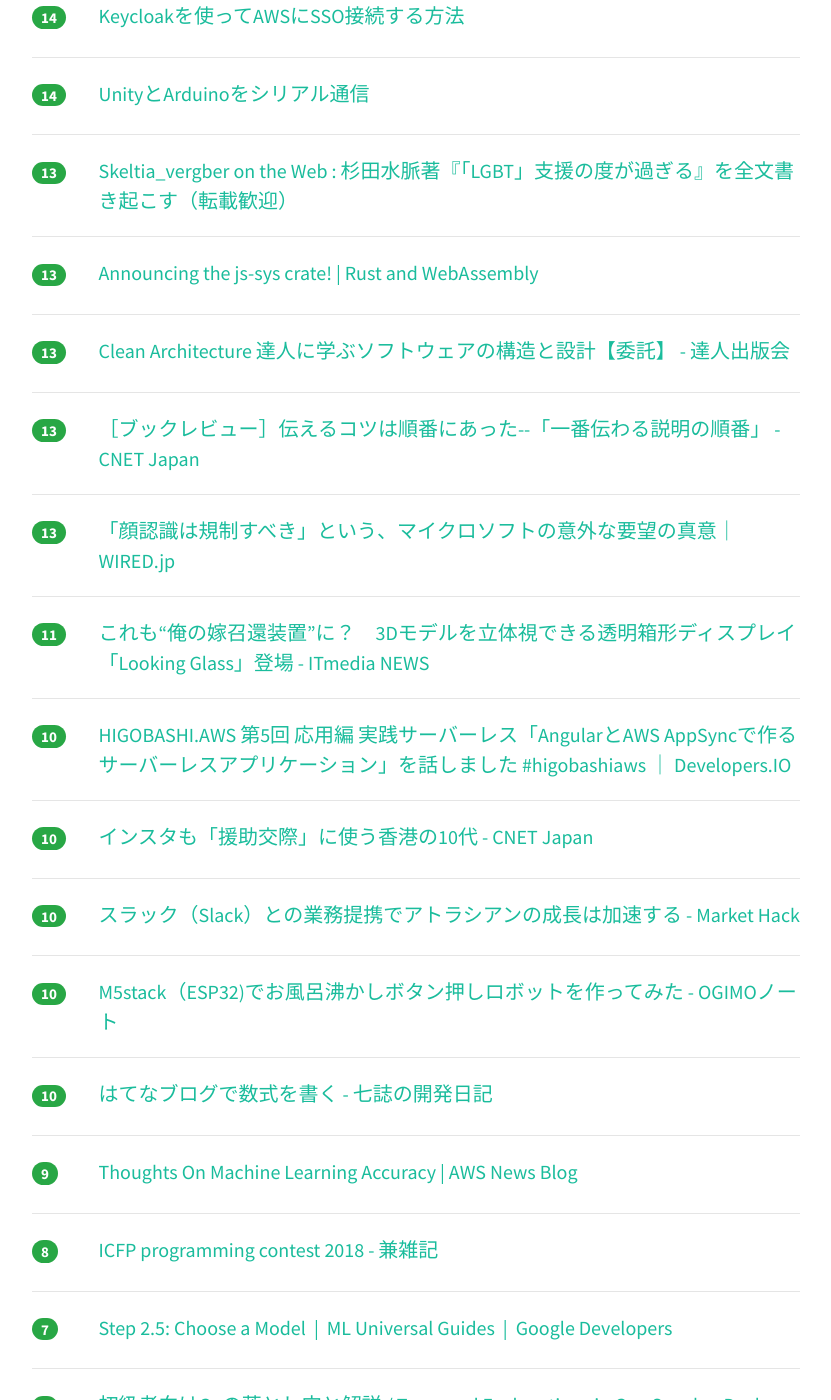
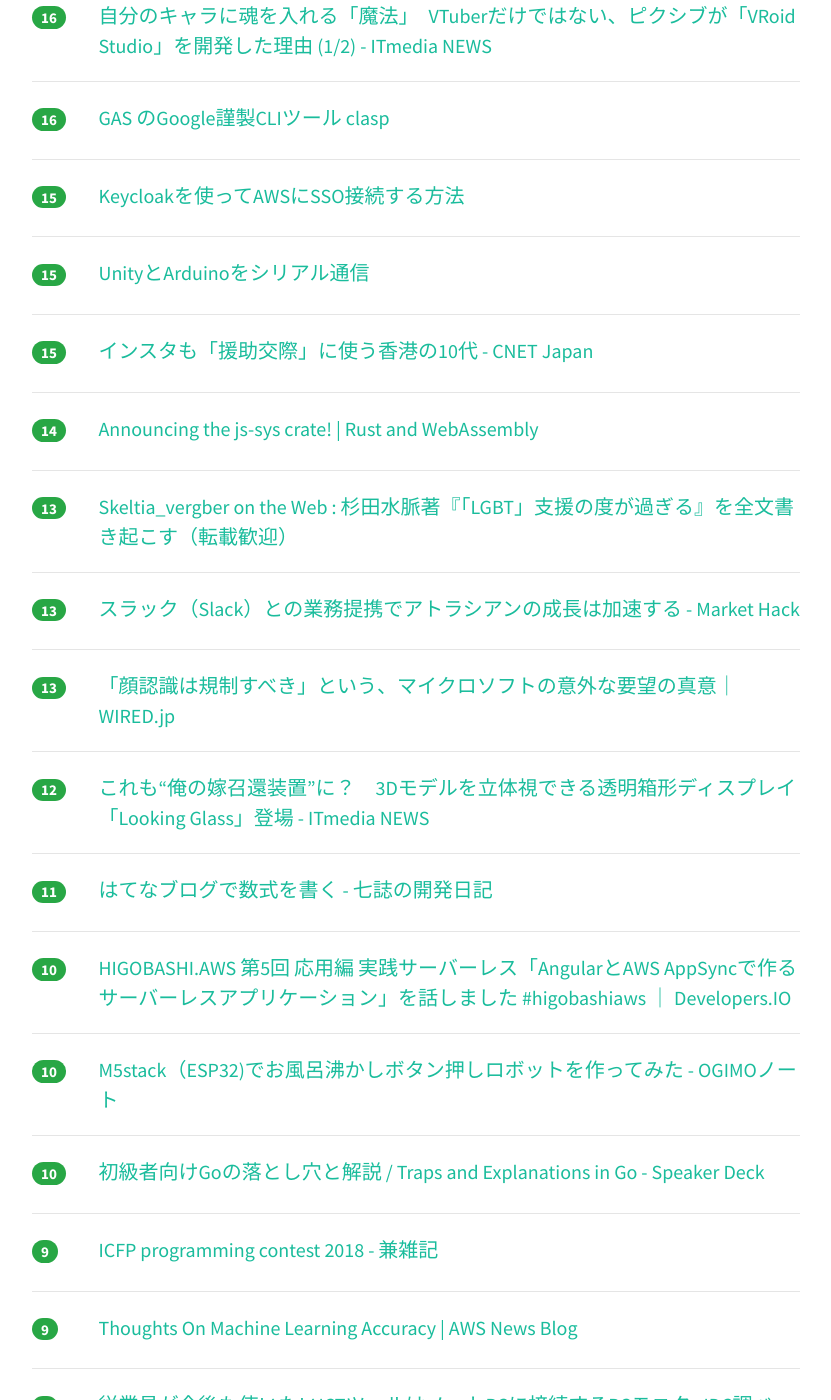
Before and after one commit to yatta47/hatena-matome-site, a Jekyll site: the page built from _posts/2018-07-28-hatena.md, in a window 1280 px wide and 1400 px high, scrolled down 1725 px. Shown: the whole window, without its empty margins (224-1055 px from the left). Built offline with Jekyll 4.4.1, drawn with Linux system fonts in a browser that asks for light colours; nearby versions of some CDN libraries; some of the changed text lies outside the part shown.

Commit message:
Updated 2018-07-28

```diff
--- a/_posts/2018-07-28-hatena.md
+++ b/_posts/2018-07-28-hatena.md
@@ -1,33 +1,38 @@
 ---
 layout: post
 title:  "2018-07-28 はてぶIT"
-date:   2018-07-28 11:00:56
+date:   2018-07-28 12:01:16
 tags: [it-hotentry]
 ---
-36 件のデータあり
+43 件のデータあり
 
 <hr><div class="row">
-<div class="col-1"><span class="badge badge-pill badge-success h2">148</span></div>
+<div class="col-1"><span class="badge badge-pill badge-success h2">163</span></div>
 <div class="col-11"><a href='http://twitter.com/HiromitsuTakagi/status/1022834429356531712' target='_blank'>Hiromitsu Takagiさんのツイート: "全く出鱈目な注意喚起。対策の案内が出鱈目。 https://t.co/gTCApCppvV （ネットワーク報道部記者 郡義之 飯田耕太）"</a></div>
 </div>
 <hr>
 <div class="row">
-<div class="col-1"><span class="badge badge-pill badge-success h2">96</span></div>
+<div class="col-1"><span class="badge badge-pill badge-success h2">110</span></div>
+<div class="col-11"><a href='https://tech.nikkeibp.co.jp/atcl/nxt/news/18/02165/' target='_blank'>多摩のビル建設現場火災、AWS向けデータセンターの可能性が濃厚 | 日経 xTECH（クロステック）</a></div>
+</div>
+<hr>
+<div class="row">
+<div class="col-1"><span class="badge badge-pill badge-success h2">108</span></div>
 <div class="col-11"><a href='http://kabumatome.doorblog.jp/archives/65923409.html' target='_blank'>安藤ハザマ、Amazonの新データセンターと噂の工事中建物を燃やす : 市況かぶ全力２階建</a></div>
 </div>
 <hr>
 <div class="row">
-<div class="col-1"><span class="badge badge-pill badge-success h2">92</span></div>
-<div class="col-11"><a href='https://tech.nikkeibp.co.jp/atcl/nxt/news/18/02165/' target='_blank'>多摩のビル建設現場火災、AWS向けデータセンターの可能性が濃厚 | 日経 xTECH（クロステック）</a></div>
-</div>
-<hr>
-<div class="row">
-<div class="col-1"><span class="badge badge-pill badge-success h2">59</span></div>
+<div class="col-1"><span class="badge badge-pill badge-success h2">86</span></div>
 <div class="col-11"><a href='http://nomolk.hatenablog.com/entry/2018/07/28/005600' target='_blank'>Python+OpenCVで居眠りを検出してArduinoでエアコンの設定温度を下げる - nomolkのブログ</a></div>
 </div>
 <hr>
 <div class="row">
-<div class="col-1"><span class="badge badge-pill badge-success h2">29</span></div>
+<div class="col-1"><span class="badge badge-pill badge-success h2">44</span></div>
+<div class="col-11"><a href='https://blog.amedama.jp/entry/2018/07/28/003342' target='_blank'>Python: Selenium + Headless Chrome で Web ページ全体のスクリーンショットを撮る - CUBE SUGAR CONTAINER</a></div>
+</div>
+<hr>
+<div class="row">
+<div class="col-1"><span class="badge badge-pill badge-success h2">35</span></div>
 <div class="col-11"><a href='https://qiita.com/cawpea/items/c6cc6e2b9baaec1bca62' target='_blank'>Vue.jsで開発を始める前に決めておきたい事</a></div>
 </div>
 <hr>
@@ -38,12 +43,12 @@ tags: [it-hotentry]
 <hr>
 <div class="row">
 <div class="col-1"><span class="badge badge-pill badge-success h2">21</span></div>
-<div class="col-11"><a href='https://blog.amedama.jp/entry/2018/07/28/003342' target='_blank'>Python: Selenium + Headless Chrome で Web ページ全体のスクリーンショットを撮る - CUBE SUGAR CONTAINER</a></div>
+<div class="col-11"><a href='https://qiita.com/msssgur/items/a0c4ceeabb68e9ed9743' target='_blank'>chrootとDockerの使い分け</a></div>
 </div>
 <hr>
 <div class="row">
 <div class="col-1"><span class="badge badge-pill badge-success h2">20</span></div>
-<div class="col-11"><a href='https://qiita.com/msssgur/items/a0c4ceeabb68e9ed9743' target='_blank'>chrootとDockerの使い分け</a></div>
+<div class="col-11"><a href='http://appllio.com/smartphone-document-print-out-cvs' target='_blank'>スマホにあるPDF・エクセル等の文書をコンビニで印刷する方法【セブン／ローソン／ファミマなど】 | アプリオ</a></div>
 </div>
 <hr>
 <div class="row">
@@ -52,13 +57,23 @@ tags: [it-hotentry]
 </div>
 <hr>
 <div class="row">
-<div class="col-1"><span class="badge badge-pill badge-success h2">17</span></div>
-<div class="col-11"><a href='http://appllio.com/smartphone-document-print-out-cvs' target='_blank'>スマホにあるPDF・エクセル等の文書をコンビニで印刷する方法【セブン／ローソン／ファミマなど】 | アプリオ</a></div>
+<div class="col-1"><span class="badge badge-pill badge-success h2">18</span></div>
+<div class="col-11"><a href='https://iphone-mania.jp/news-220166/' target='_blank'>auが「4年縛り」撤廃へ！公取委の指導に対応、ソフトバンクも続く方針 - iPhone Mania</a></div>
+</div>
+<hr>
+<div class="row">
+<div class="col-1"><span class="badge badge-pill badge-success h2">18</span></div>
+<div class="col-11"><a href='https://tatsu-zine.com/books/clean-architecture' target='_blank'>Clean Architecture 達人に学ぶソフトウェアの構造と設計【委託】 - 達人出版会</a></div>
 </div>
 <hr>
 <div class="row">
 <div class="col-1"><span class="badge badge-pill badge-success h2">17</span></div>
 <div class="col-11"><a href='https://japan.cnet.com/article/35123181/' target='_blank'>現実と地続きのVR世界は我々の望むものか--ドワンゴらがVR事業で新会社 - CNET Japan</a></div>
+</div>
+<hr>
+<div class="row">
+<div class="col-1"><span class="badge badge-pill badge-success h2">17</span></div>
+<div class="col-11"><a href='https://japan.cnet.com/article/35122553/' target='_blank'>［ブックレビュー］伝えるコツは順番にあった--「一番伝わる説明の順番」 - CNET Japan</a></div>
 </div>
 <hr>
 <div class="row">
@@ -73,17 +88,22 @@ tags: [it-hotentry]
 <hr>
 <div class="row">
 <div class="col-1"><span class="badge badge-pill badge-success h2">15</span></div>
-<div class="col-11"><a href='https://iphone-mania.jp/news-220166/' target='_blank'>auが「4年縛り」撤廃へ！公取委の指導に対応、ソフトバンクも続く方針 - iPhone Mania</a></div>
+<div class="col-11"><a href='https://www.ryuzee.com/contents/blog/7129' target='_blank'>Keycloakを使ってAWSにSSO接続する方法</a></div>
+</div>
+<hr>
+<div class="row">
+<div class="col-1"><span class="badge badge-pill badge-success h2">15</span></div>
+<div class="col-11"><a href='https://qiita.com/yjiro0403/items/54e9518b5624c0030531' target='_blank'>UnityとArduinoをシリアル通信</a></div>
+</div>
+<hr>
+<div class="row">
+<div class="col-1"><span class="badge badge-pill badge-success h2">15</span></div>
+<div class="col-11"><a href='https://japan.cnet.com/article/35122990/' target='_blank'>インスタも「援助交際」に使う香港の10代 - CNET Japan</a></div>
 </div>
 <hr>
 <div class="row">
 <div class="col-1"><span class="badge badge-pill badge-success h2">14</span></div>
-<div class="col-11"><a href='https://www.ryuzee.com/contents/blog/7129' target='_blank'>Keycloakを使ってAWSにSSO接続する方法</a></div>
-</div>
-<hr>
-<div class="row">
-<div class="col-1"><span class="badge badge-pill badge-success h2">14</span></div>
-<div class="col-11"><a href='https://qiita.com/yjiro0403/items/54e9518b5624c0030531' target='_blank'>UnityとArduinoをシリアル通信</a></div>
+<div class="col-11"><a href='https://rustwasm.github.io/2018/07/26/announcing-the-js-sys-crate.html' target='_blank'>Announcing the js-sys crate! | Rust and WebAssembly</a></div>
 </div>
 <hr>
 <div class="row">
@@ -93,17 +113,7 @@ tags: [it-hotentry]
 <hr>
 <div class="row">
 <div class="col-1"><span class="badge badge-pill badge-success h2">13</span></div>
-<div class="col-11"><a href='https://rustwasm.github.io/2018/07/26/announcing-the-js-sys-crate.html' target='_blank'>Announcing the js-sys crate! | Rust and WebAssembly</a></div>
-</div>
-<hr>
-<div class="row">
-<div class="col-1"><span class="badge badge-pill badge-success h2">13</span></div>
-<div class="col-11"><a href='https://tatsu-zine.com/books/clean-architecture' target='_blank'>Clean Architecture 達人に学ぶソフトウェアの構造と設計【委託】 - 達人出版会</a></div>
-</div>
-<hr>
-<div class="row">
-<div class="col-1"><span class="badge badge-pill badge-success h2">13</span></div>
-<div class="col-11"><a href='https://japan.cnet.com/article/35122553/' target='_blank'>［ブックレビュー］伝えるコツは順番にあった--「一番伝わる説明の順番」 - CNET Japan</a></div>
+<div class="col-11"><a href='http://markethack.net/archives/52084044.html' target='_blank'>スラック（Slack）との業務提携でアトラシアンの成長は加速する - Market Hack</a></div>
 </div>
 <hr>
 <div class="row">
@@ -112,8 +122,13 @@ tags: [it-hotentry]
 </div>
 <hr>
 <div class="row">
+<div class="col-1"><span class="badge badge-pill badge-success h2">12</span></div>
+<div class="col-11"><a href='http://www.itmedia.co.jp/news/articles/1807/27/news100.html' target='_blank'>これも“俺の嫁召還装置”に？　3Dモデルを立体視できる透明箱形ディスプレイ「Looking Glass」登場 - ITmedia NEWS</a></div>
+</div>
+<hr>
+<div class="row">
 <div class="col-1"><span class="badge badge-pill badge-success h2">11</span></div>
-<div class="col-11"><a href='http://www.itmedia.co.jp/news/articles/1807/27/news100.html' target='_blank'>これも“俺の嫁召還装置”に？　3Dモデルを立体視できる透明箱形ディスプレイ「Looking Glass」登場 - ITmedia NEWS</a></div>
+<div class="col-11"><a href='http://7shi.hateblo.jp/entry/2018/07/27/185311' target='_blank'>はてなブログで数式を書く - 七誌の開発日記</a></div>
 </div>
 <hr>
 <div class="row">
@@ -123,22 +138,17 @@ tags: [it-hotentry]
 <hr>
 <div class="row">
 <div class="col-1"><span class="badge badge-pill badge-success h2">10</span></div>
-<div class="col-11"><a href='https://japan.cnet.com/article/35122990/' target='_blank'>インスタも「援助交際」に使う香港の10代 - CNET Japan</a></div>
-</div>
-<hr>
-<div class="row">
-<div class="col-1"><span class="badge badge-pill badge-success h2">10</span></div>
-<div class="col-11"><a href='http://markethack.net/archives/52084044.html' target='_blank'>スラック（Slack）との業務提携でアトラシアンの成長は加速する - Market Hack</a></div>
-</div>
-<hr>
-<div class="row">
-<div class="col-1"><span class="badge badge-pill badge-success h2">10</span></div>
 <div class="col-11"><a href='http://ogimotokin.hatenablog.com/entry/2018/07/28/020711' target='_blank'>M5stack（ESP32)でお風呂沸かしボタン押しロボットを作ってみた - OGIMOノート</a></div>
 </div>
 <hr>
 <div class="row">
 <div class="col-1"><span class="badge badge-pill badge-success h2">10</span></div>
-<div class="col-11"><a href='http://7shi.hateblo.jp/entry/2018/07/27/185311' target='_blank'>はてなブログで数式を書く - 七誌の開発日記</a></div>
+<div class="col-11"><a href='https://speakerdeck.com/budougumi0617/traps-and-explanations-in-go' target='_blank'>初級者向けGoの落とし穴と解説 / Traps and Explanations in Go - Speaker Deck</a></div>
+</div>
+<hr>
+<div class="row">
+<div class="col-1"><span class="badge badge-pill badge-success h2">9</span></div>
+<div class="col-11"><a href='http://shinh.hatenablog.com/entry/2018/07/27/033124' target='_blank'>ICFP programming contest 2018 - 兼雑記</a></div>
 </div>
 <hr>
 <div class="row">
@@ -147,8 +157,18 @@ tags: [it-hotentry]
 </div>
 <hr>
 <div class="row">
+<div class="col-1"><span class="badge badge-pill badge-success h2">9</span></div>
+<div class="col-11"><a href='https://japan.cnet.com/article/35123097/' target='_blank'>従業員が今後も使いたいICTツールはノートPCに接続するPCモニタ--IDC調べ - CNET Japan</a></div>
+</div>
+<hr>
+<div class="row">
+<div class="col-1"><span class="badge badge-pill badge-success h2">9</span></div>
+<div class="col-11"><a href='http://www.afpbb.com/articles/-/3184066' target='_blank'>AIが容疑者の行動経路を20分で追跡完了 浙江・衢州市とアリババ　写真1枚　国際ニュース：AFPBB News</a></div>
+</div>
+<hr>
+<div class="row">
 <div class="col-1"><span class="badge badge-pill badge-success h2">8</span></div>
-<div class="col-11"><a href='http://shinh.hatenablog.com/entry/2018/07/27/033124' target='_blank'>ICFP programming contest 2018 - 兼雑記</a></div>
+<div class="col-11"><a href='https://japan.cnet.com/article/35123044/' target='_blank'>宿泊業界に寄付という新風--「KIKKA」が愛されるホステルになることで得る無二の価値 - CNET Japan</a></div>
 </div>
 <hr>
 <div class="row">
@@ -157,32 +177,47 @@ tags: [it-hotentry]
 </div>
 <hr>
 <div class="row">
-<div class="col-1"><span class="badge badge-pill badge-success h2">5</span></div>
-<div class="col-11"><a href='https://speakerdeck.com/budougumi0617/traps-and-explanations-in-go' target='_blank'>初級者向けGoの落とし穴と解説 / Traps and Explanations in Go - Speaker Deck</a></div>
+<div class="col-1"><span class="badge badge-pill badge-success h2">7</span></div>
+<div class="col-11"><a href='https://thinkit.co.jp/article/14721' target='_blank'>LinuxCon Chinaで中国人エンジニアに聞いた中国のオープンソース事情 | Think IT（シンクイット）</a></div>
 </div>
 <hr>
 <div class="row">
-<div class="col-1"><span class="badge badge-pill badge-success h2">5</span></div>
+<div class="col-1"><span class="badge badge-pill badge-success h2">6</span></div>
 <div class="col-11"><a href='https://fjct.fujitsu.com/press-release/20180725.html' target='_blank'>プレスリリース 記事本文 : 富士通クラウドテクノロジーズ</a></div>
 </div>
 <hr>
 <div class="row">
-<div class="col-1"><span class="badge badge-pill badge-success h2">5</span></div>
+<div class="col-1"><span class="badge badge-pill badge-success h2">6</span></div>
 <div class="col-11"><a href='https://qiita.com/ysuzuki963/items/a31c31735e5b8bed06fe' target='_blank'>CentOS7にDockerをインストールしてみた。</a></div>
 </div>
 <hr>
 <div class="row">
-<div class="col-1"><span class="badge badge-pill badge-success h2">5</span></div>
-<div class="col-11"><a href='https://thinkit.co.jp/article/14721' target='_blank'>LinuxCon Chinaで中国人エンジニアに聞いた中国のオープンソース事情 | Think IT（シンクイット）</a></div>
+<div class="col-1"><span class="badge badge-pill badge-success h2">6</span></div>
+<div class="col-11"><a href='https://allforallinternetusers.blogspot.com/2018/07/google20187.html' target='_blank'>ちらうら: Google品質評価ガイドライン&#65288;2018年7月版&#65289;解説 &#12288;</a></div>
 </div>
 <hr>
 <div class="row">
-<div class="col-1"><span class="badge badge-pill badge-success h2">0</span></div>
-<div class="col-11"><a href='https://japan.cnet.com/article/35123044/' target='_blank'>宿泊業界に寄付という新風--「KIKKA」が愛されるホステルになることで得る無二の価値 - CNET Japan</a></div>
+<div class="col-1"><span class="badge badge-pill badge-success h2">4</span></div>
+<div class="col-11"><a href='https://github.com/mkaz/termgraph' target='_blank'>mkaz/termgraph: a python command-line tool which draws basic graphs in the terminal</a></div>
 </div>
 <hr>
 <div class="row">
-<div class="col-1"><span class="badge badge-pill badge-success h2">0</span></div>
-<div class="col-11"><a href='https://japan.cnet.com/article/35123097/' target='_blank'>従業員が今後も使いたいICTツールはノートPCに接続するPCモニタ--IDC調べ - CNET Japan</a></div>
+<div class="col-1"><span class="badge badge-pill badge-success h2">4</span></div>
+<div class="col-11"><a href='https://qiita.com/skyfish20ch/items/781407972c84de05af60' target='_blank'>keras データセット作成、画像分類　</a></div>
 </div>
 <hr>
+<div class="row">
+<div class="col-1"><span class="badge badge-pill badge-success h2">4</span></div>
+<div class="col-11"><a href='https://japanese.engadget.com/2018/07/27/vr-vtuber/' target='_blank'>株式会社バーチャルキャスト設立、VR・VTuberの総合プラットフォームを推進 - Engadget 日本版</a></div>
+</div>
+<hr>
+<div class="row">
+<div class="col-1"><span class="badge badge-pill badge-success h2">2</span></div>
+<div class="col-11"><a href='http://www.itmedia.co.jp/mobile/articles/1807/28/news020.html' target='_blank'>なぜ「Xperia XZ2」より「XZ1」が売れているのか？　比較して分かったこと (1/2) - ITmedia Mobile</a></div>
+</div>
+<hr>
+<div class="row">
+<div class="col-1"><span class="badge badge-pill badge-success h2">1</span></div>
+<div class="col-11"><a href='https://japan.cnet.com/article/35123021/' target='_blank'>会社員の半数以上が“昭和的な会社や働き方”--イメージは「休暇が取りづらい」 - CNET Japan</a></div>
+</div>
+<hr>
```
